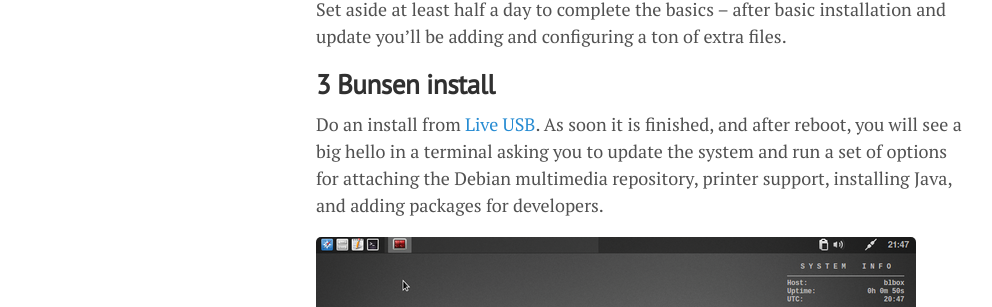
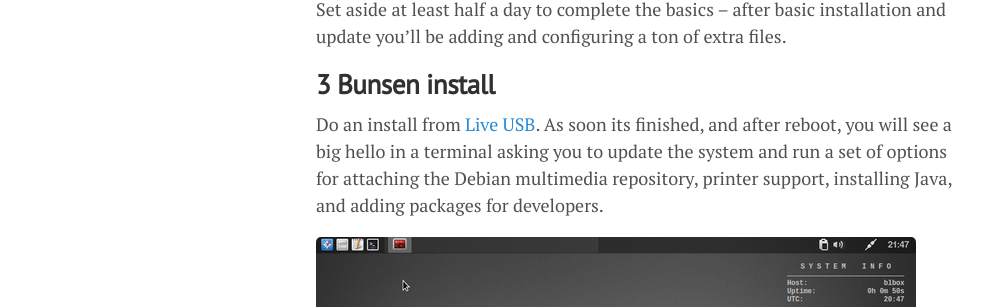
Before and after one commit to lgeurts/lgeurts.github.io, a Jekyll site: the page built from _posts/2017-07-11-bunsenlabs-linux-setup-notes-for dell-inspiron-6000.md, in a window 1280 px wide and 900 px high, scrolled down 1155 px. Shown: the part 148-455 px from the top of the window, without its empty margins (0-992 px from the left). Built offline with Jekyll 4.4.1, drawn with Linux system fonts in a browser that asks for light colours; nearby versions of some CDN libraries; comment, search, counter and statistics services are not loaded.

Commit message:
Update 2017-07-11-bunsenlabs-linux-setup-notes-for dell-inspiron-6000.md

```diff
--- a/_posts/2017-07-11-bunsenlabs-linux-setup-notes-for dell-inspiron-6000.md
+++ b/_posts/2017-07-11-bunsenlabs-linux-setup-notes-for dell-inspiron-6000.md
@@ -33,7 +33,7 @@ Set aside at least half a day to complete the basics – after basic installatio
 **3 Bunsen install**
 ---------------------
 
-Do an install from [Live USB](https://www.bunsenlabs.org/installation.html). As soon it is finished, and after reboot, you will see a big hello in a terminal asking you to update the system and run a set of options for attaching the Debian multimedia repository, printer support, installing Java, and adding packages for developers.
+Do an install from [Live USB](https://www.bunsenlabs.org/installation.html). As soon its finished, and after reboot, you will see a big hello in a terminal asking you to update the system and run a set of options for attaching the Debian multimedia repository, printer support, installing Java, and adding packages for developers.
 
 ![BunsenLabs Welcome](/assets/bunsenlabs-welcome.jpg)
 
```
